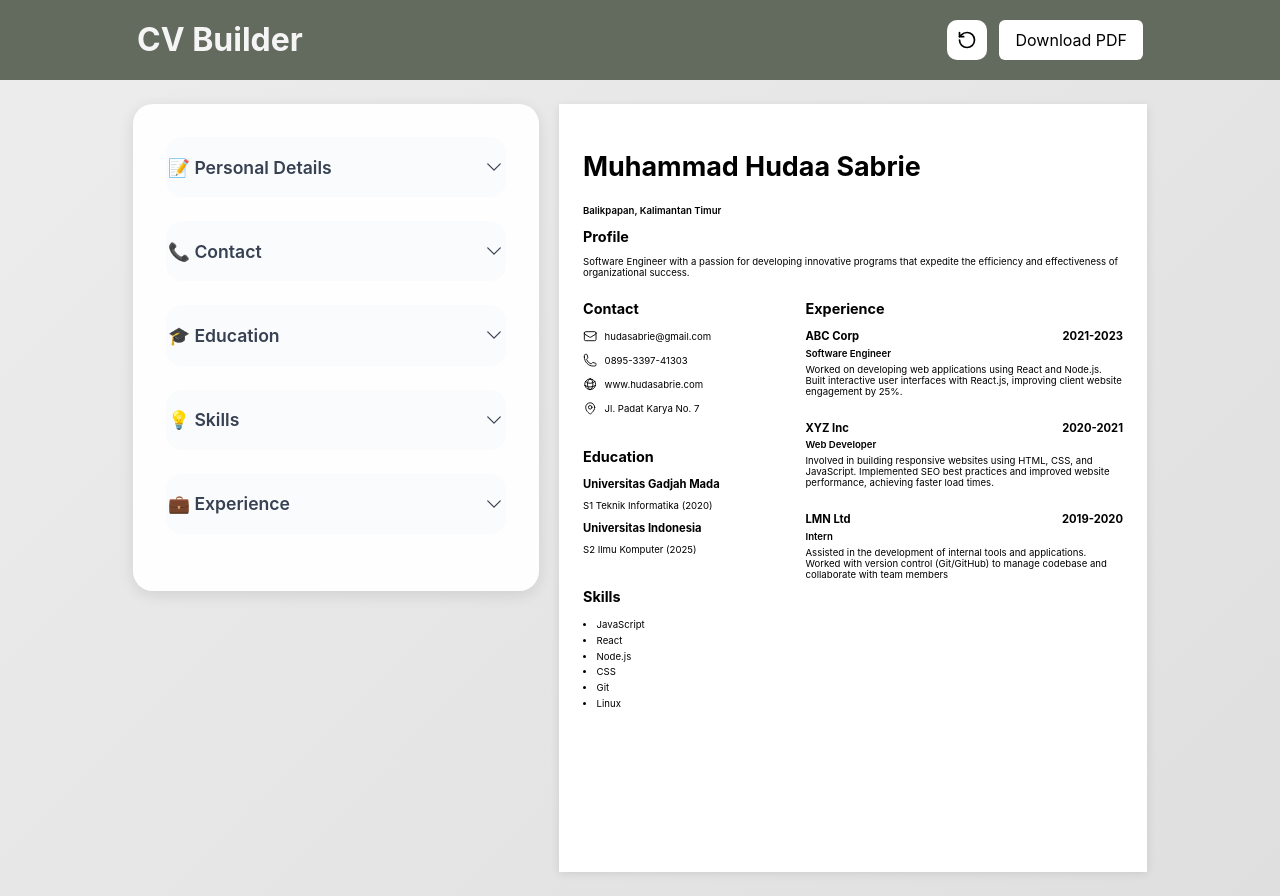
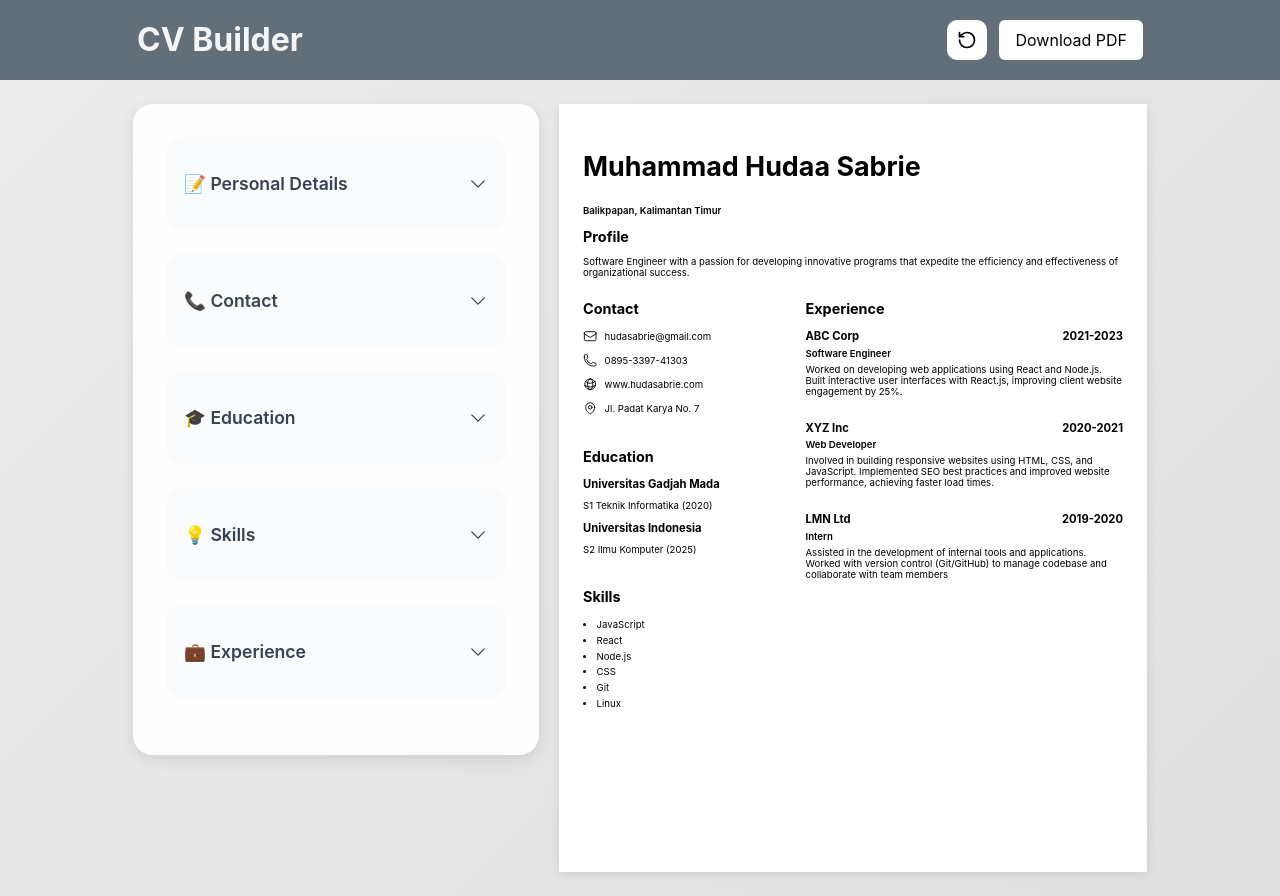
Before and after one commit to orokidd/cv-builder, a React (Vite) app: page / in a window 1280 px wide. Built offline with nearby package versions, Linux system fonts and the light colour scheme.

Commit message:
css changes for form input section

```diff
--- a/src/App.css
+++ b/src/App.css
@@ -27,16 +27,19 @@ main {
 }
 
 header {
-  background-color: rgb(98, 107, 94);
+  background-color: rgb(98, 111, 121);
   padding: 20px;
 }
 
-input, button, textarea, select {
-	font: inherit;
+input,
+button,
+textarea,
+select {
+  font: inherit;
 }
 
 form {
-  font-size: .9rem;
+  font-size: 0.9rem;
 }
 
 h3 {
@@ -170,7 +173,7 @@ textarea {
   margin-bottom: 1.5rem;
   background: rgba(248, 250, 252, 0.8);
   border-radius: 16px;
-  /* padding: 1.5rem; */
+  padding: 1rem;
   cursor: pointer;
   transition: all 0.3s ease;
   border: 2px solid transparent;
@@ -193,6 +196,15 @@ textarea {
   display: flex;
   align-items: center;
   justify-content: space-between;
+  margin: 0;
+  padding: 18px 0;
+}
+
+.form-section:hover {
+  background: rgba(255, 255, 255, 0.9);
+  transform: translateY(-2px);
+  box-shadow: 0 8px 25px rgba(0, 0, 0, 0.1);
+  border-color: rgba(103, 126, 234, 0.2);
 }
 
 /* form {
--- a/src/components/form/PersonalDetails.jsx
+++ b/src/components/form/PersonalDetails.jsx
@@ -9,7 +9,7 @@ export function PersonalDetails({ isActive, onShow, personal, setPersonal }) {
 
   return (
     <section className="form-section" >
-      <p onClick={onShow}>📝 Personal Details {isActive ? (<ArrowUpIcon size={20} />) : (<ArrowDownIcon size={20} />)}</p>
+      <p className="form-section-title" onClick={onShow}>📝 Personal Details {isActive ? (<ArrowUpIcon size={20} />) : (<ArrowDownIcon size={20} />)}</p>
       {isActive ? (
       <form className="form-personal">
         <label>
```
